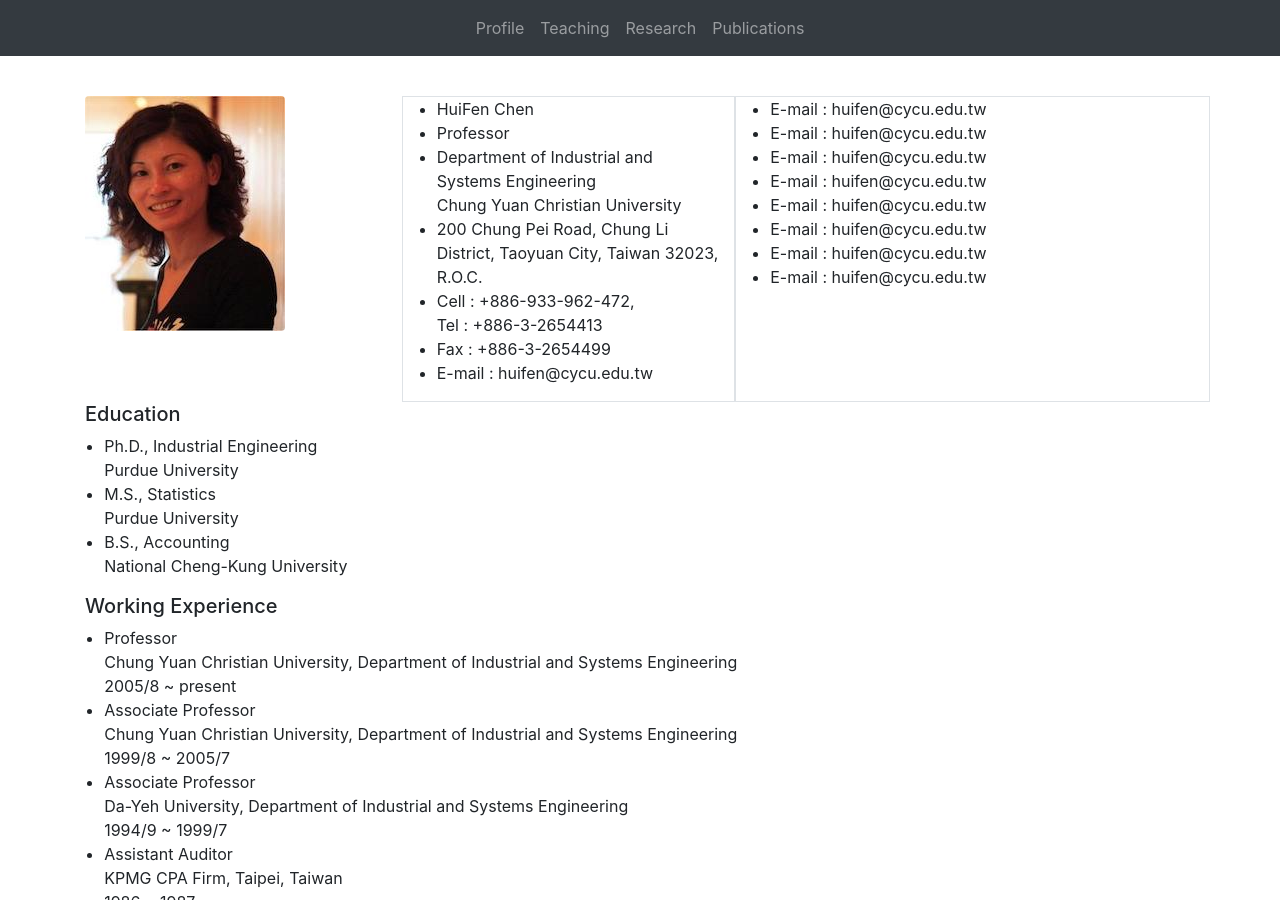
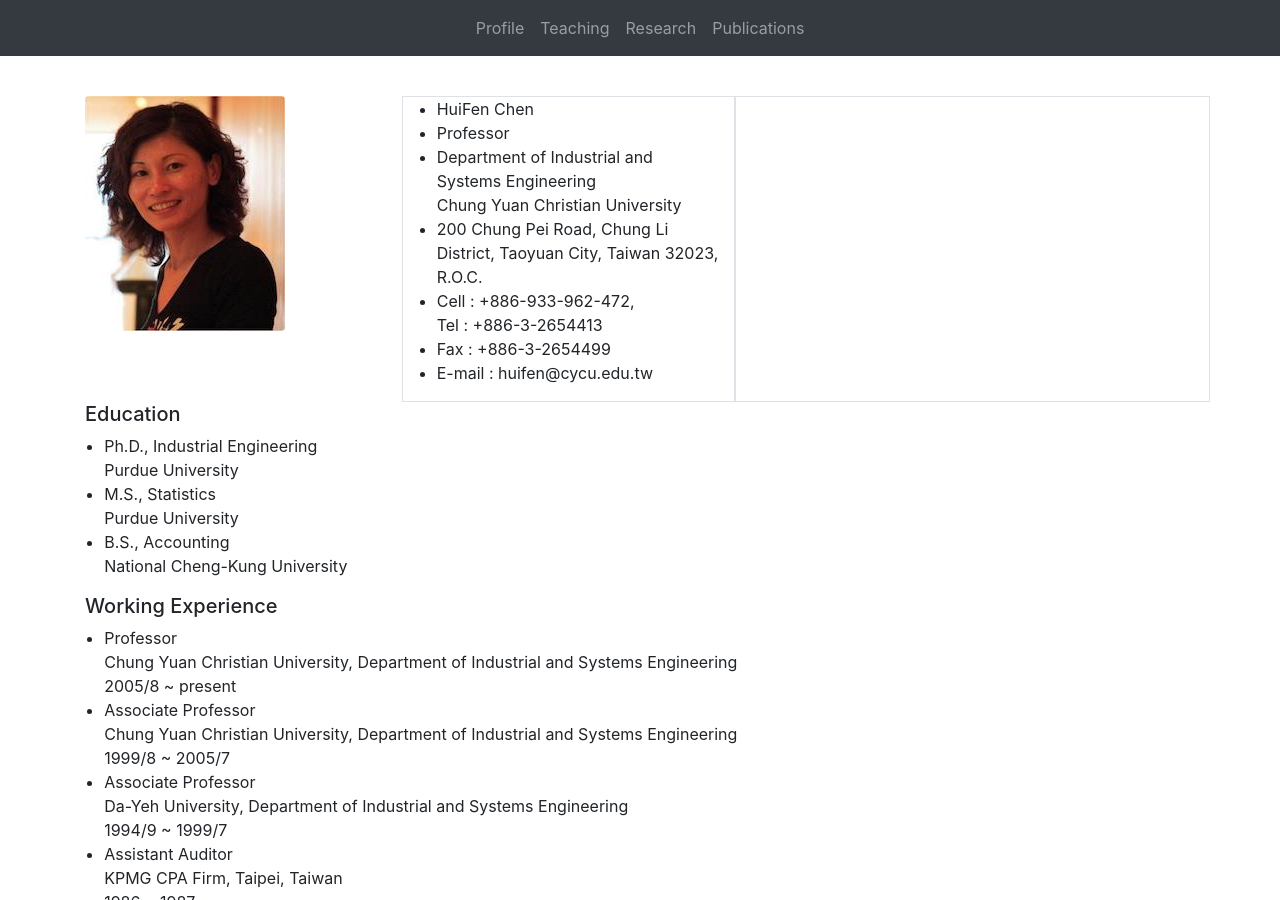
Before and after one commit to huifenchen/huifenchen.github.io, a Jekyll site: the page built from index.html, in a window 1280 px wide and 900 px high. Built offline with Jekyll 4.4.1, drawn with Linux system fonts in a browser that asks for light colours; nearby versions of some CDN libraries.

Commit message:
Update index.html

```diff
--- a/index.html
+++ b/index.html
@@ -21,14 +21,7 @@ title: Profile
   <div class="col-5 border">
 <ul>
   {% assign profile = site.data.profile %}
-  <li>E-mail&nbsp;:&nbsp;{{ profile.email }}</li>
-  <li>E-mail&nbsp;:&nbsp;{{ profile.email }}</li>
-  <li>E-mail&nbsp;:&nbsp;{{ profile.email }}</li>
-  <li>E-mail&nbsp;:&nbsp;{{ profile.email }}</li>
-  <li>E-mail&nbsp;:&nbsp;{{ profile.email }}</li>
-  <li>E-mail&nbsp;:&nbsp;{{ profile.email }}</li>
-  <li>E-mail&nbsp;:&nbsp;{{ profile.email }}</li>
-  <li>E-mail&nbsp;:&nbsp;{{ profile.email }}</li>
+
 </ul>
   </div>
   </div>
```
